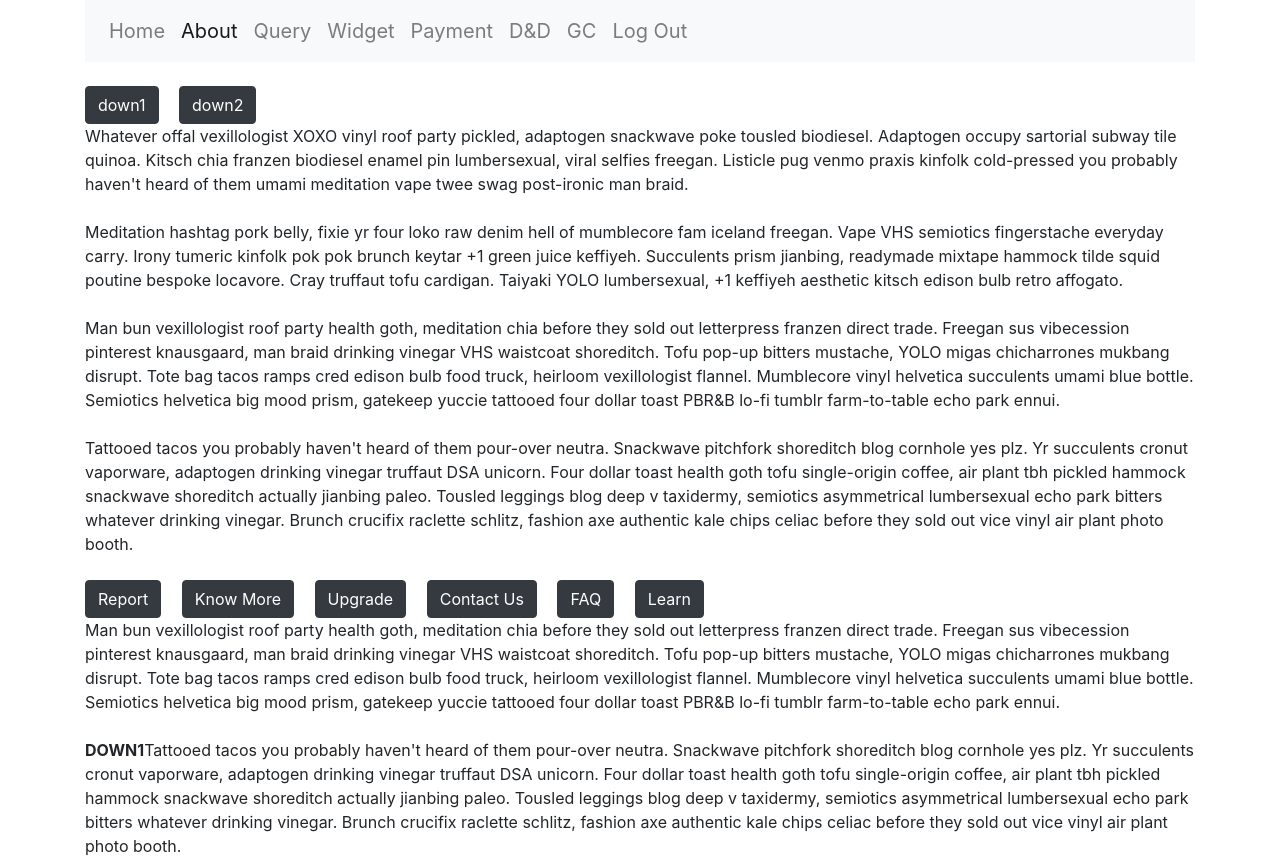
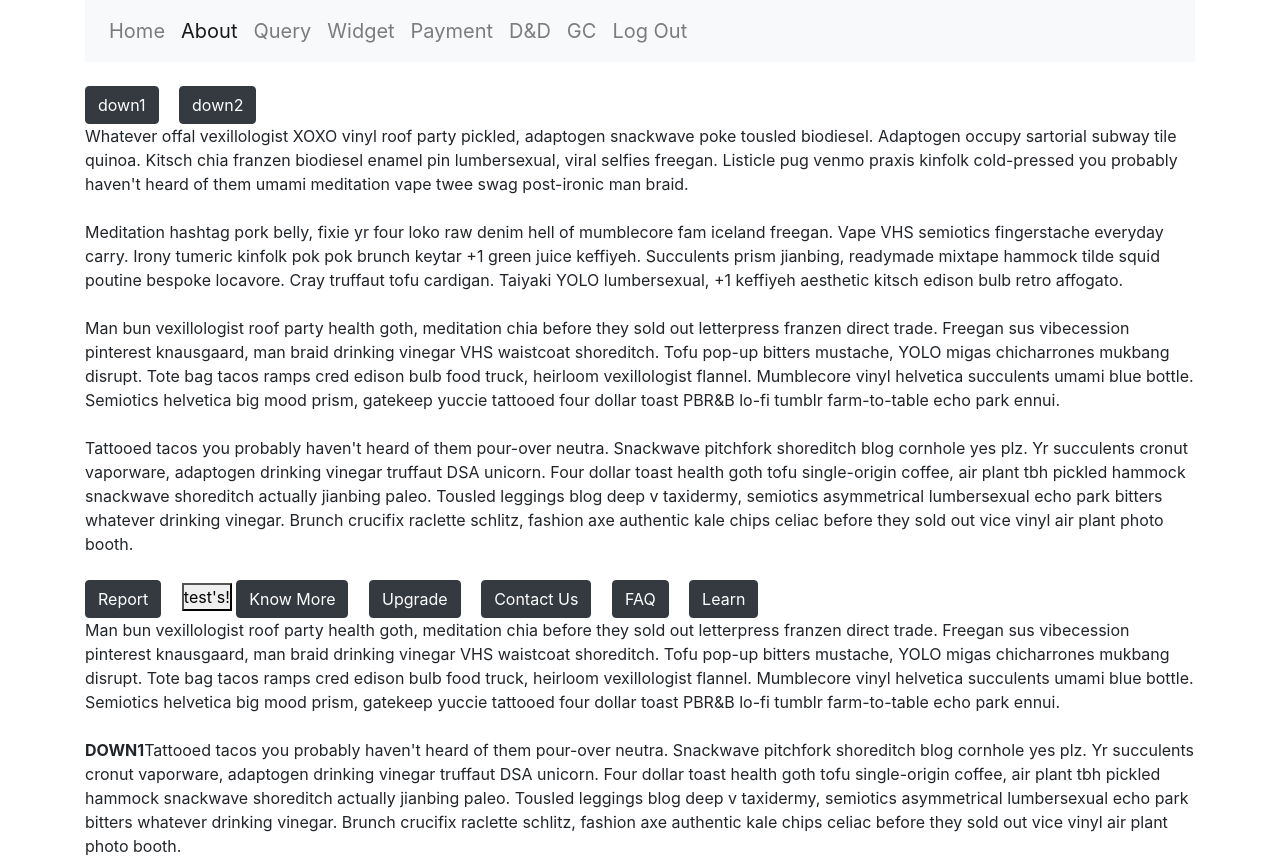
Before and after one commit to alekhyajujjavarapu/alekhya, a plain HTML site: page test.html in a window 1280 px wide. Shown: the top 861 px of the page. Drawn offline with nearby package versions, Linux system fonts and the light colour scheme; a script that the page names is missing.

Commit message:
test change stage

```diff
--- a/test.html
+++ b/test.html
@@ -68,6 +68,9 @@
         </div>
         <div>
             <button class="btn btn-dark mr-3" onclick="SetAttribute()">Report</button>
+            <a href="https://www.google.com/" target="_blank">
+              <button type="button">test's!</button>
+            </a>
             <button class="btn btn-dark mr-3">Know More</button>
             <button class="btn btn-dark mr-3" data-test="upgrade">Upgrade</button>
             <button class="btn btn-dark mr-3">Contact Us</button>
```
